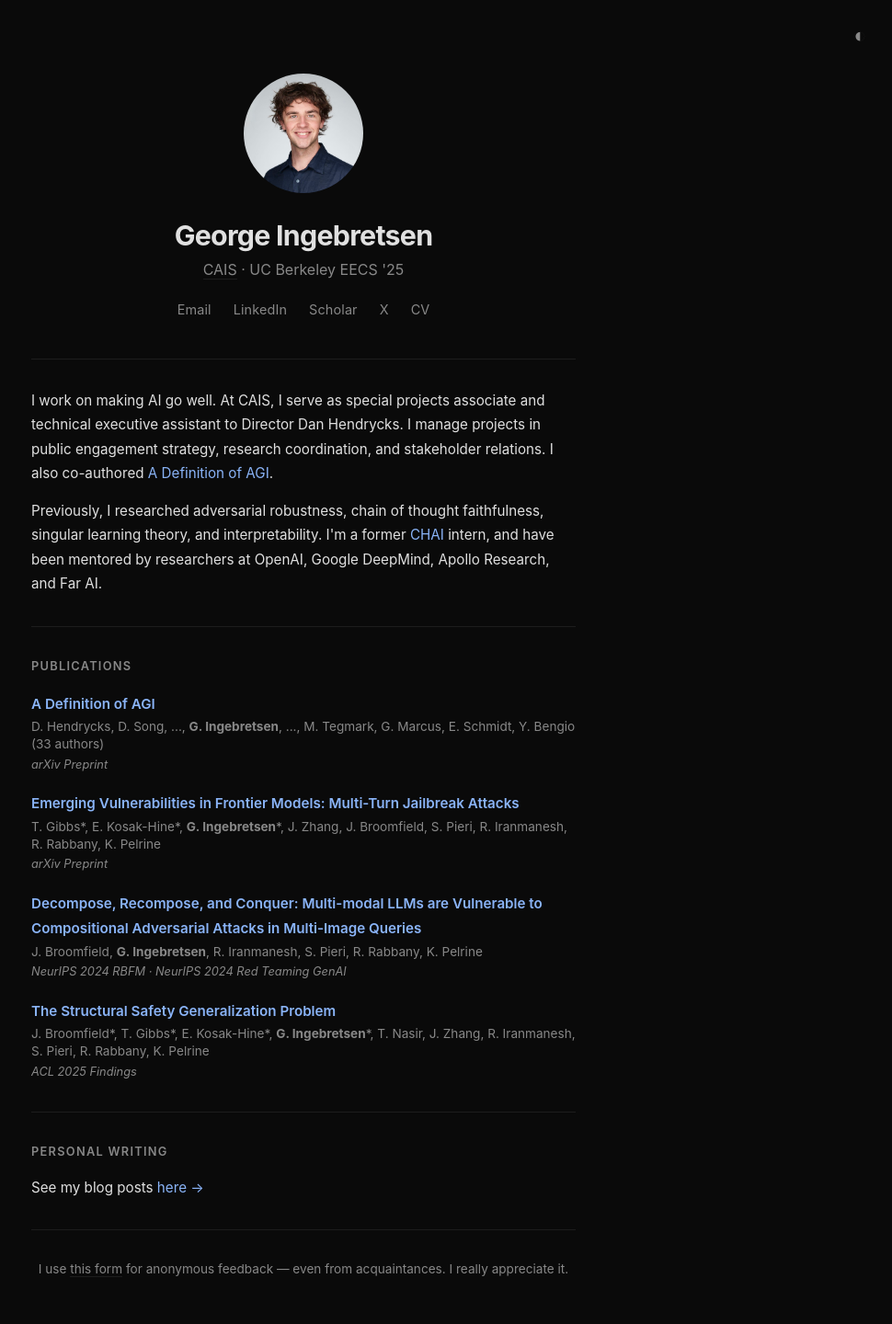
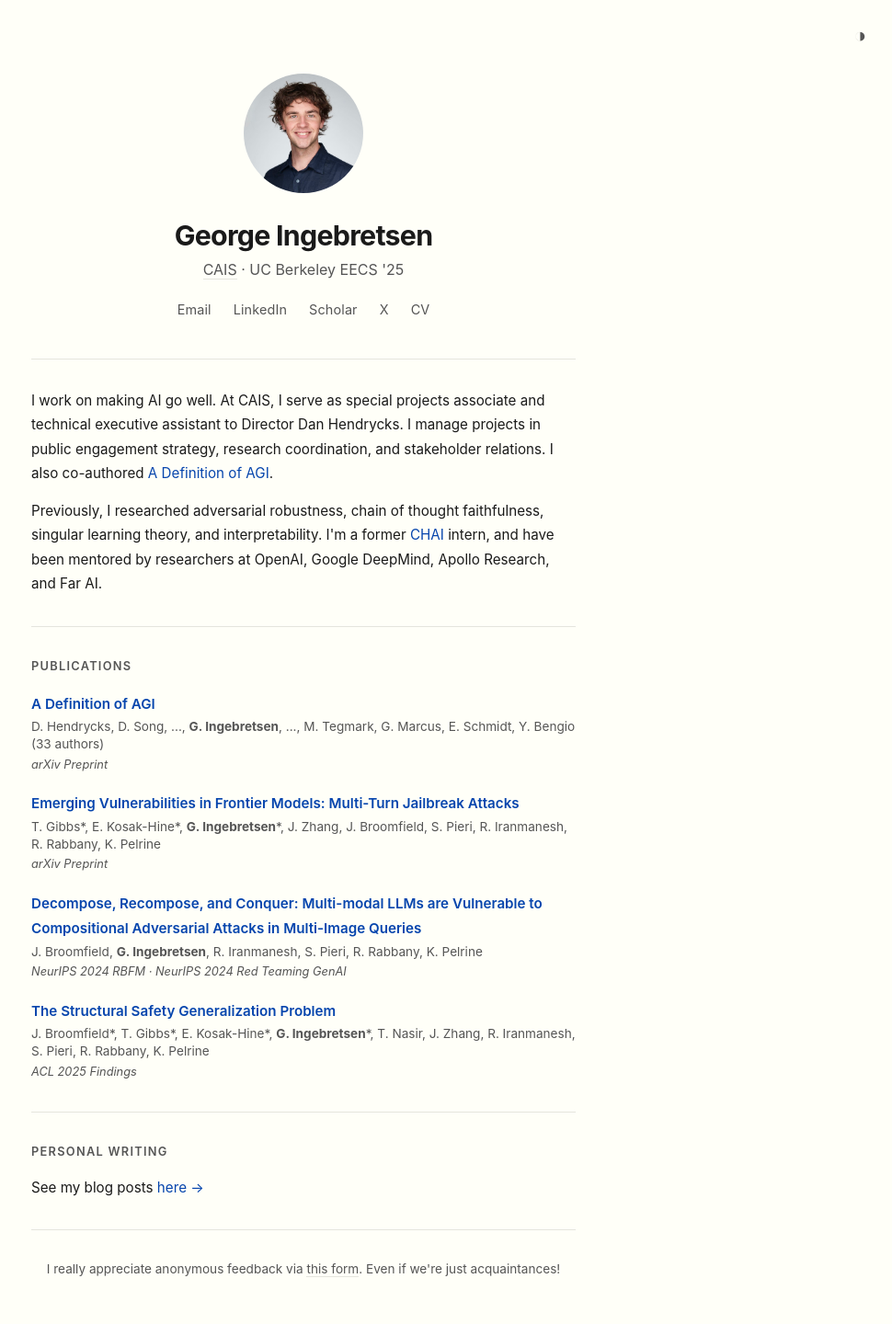
Before and after one commit to Georgeingebretsen/georgeingebretsen.github.io, a Jekyll site: the page built from index.md, in a window 1280 px wide. Shown: the whole page at 92% size, without its empty margins (310-1280 px from the left). Built offline with Jekyll 4.4.1, drawn with Linux system fonts in a browser that asks for light colours.

Commit message:
Default to light theme, update footer copy
Co-Authored-By: Claude Opus 4.6 <noreply@anthropic.com>

```diff
--- a/_layouts/landing.html
+++ b/_layouts/landing.html
@@ -1,5 +1,5 @@
 <!DOCTYPE html>
-<html lang="en" data-theme="dark">
+<html lang="en" data-theme="light">
 <head>
   <meta charset="utf-8">
   <meta http-equiv="X-UA-Compatible" content="IE=edge">
@@ -17,7 +17,7 @@
   <script>
     (function() {
       var toggle = document.querySelector('.theme-toggle');
-      var saved = localStorage.getItem('theme') || 'dark';
+      var saved = localStorage.getItem('theme') || 'light';
       document.documentElement.setAttribute('data-theme', saved);
       toggle.textContent = saved === 'dark' ? '\u25D0' : '\u25D1';
       toggle.addEventListener('click', function() {
--- a/_layouts/writing.html
+++ b/_layouts/writing.html
@@ -1,5 +1,5 @@
 <!DOCTYPE html>
-<html lang="en" data-theme="dark">
+<html lang="en" data-theme="light">
 <head>
   <meta charset="utf-8">
   <meta http-equiv="X-UA-Compatible" content="IE=edge">
@@ -37,7 +37,7 @@
   <script>
     (function() {
       var toggle = document.querySelector('.theme-toggle');
-      var saved = localStorage.getItem('theme') || 'dark';
+      var saved = localStorage.getItem('theme') || 'light';
       document.documentElement.setAttribute('data-theme', saved);
       toggle.textContent = saved === 'dark' ? '\u25D0' : '\u25D1';
       toggle.addEventListener('click', function() {
--- a/index.md
+++ b/index.md
@@ -59,5 +59,5 @@ layout: landing
 <hr class="divider">
 
 <div class="footer">
-  <p>I use <a href="https://www.admonymous.co/georgeingebretsen" target="_blank">this form</a> for anonymous feedback — even from acquaintances. I really appreciate it.</p>
+  <p>I really appreciate anonymous feedback via <a href="https://www.admonymous.co/georgeingebretsen" target="_blank">this form</a>. Even if we're just acquaintances!</p>
 </div>
```
